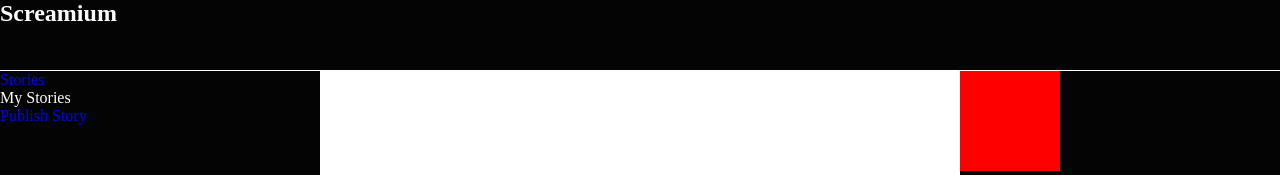
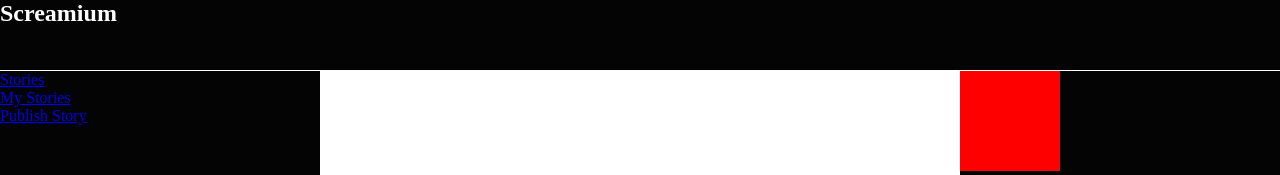
Before and after one commit to angMaidt/Screamium, a React (Create React App) app in the folder frontend/: page /my-stories in a window 1280 px wide. Shown: the top 175 px of the page. Built offline with nearby package versions, Linux system fonts and the light colour scheme; no server answers.

Commit message:
MyStoriesView up and moving

```diff
--- a/frontend/src/components/Navigation/LeftNav/index.js
+++ b/frontend/src/components/Navigation/LeftNav/index.js
@@ -15,6 +15,8 @@ function LeftNav() {
             }}>
             <div
                 style={{
+                    display: 'flex',
+                    flexDirection: 'column',
                     position: 'fixed',
                     left: '0',
                     backgroundColor: 'rgb(5, 4, 5)',
@@ -22,9 +24,9 @@ function LeftNav() {
                     width: '25vw',
                 }}
                 className='left-nav-container'>
-                    <NavLink to='/' style={{textDecoration: 'none'}}>Stories</NavLink>
-                    <div style={{ color: 'white'}}>My Stories</div>
-                    <NavLink to='/stories/new' style={{textDecoration: 'none'}}>Publish Story</NavLink>
+                    <NavLink to='/'>Stories</NavLink>
+                    <NavLink to='/my-stories'>My Stories</NavLink>
+                    <NavLink to='/stories/new'>Publish Story</NavLink>
             </div>
         </div>
     )
--- a/frontend/src/components/Story/MyStoriesView/index.js
+++ b/frontend/src/components/Story/MyStoriesView/index.js
@@ -1,6 +1,29 @@
+import { useEffect} from 'react';
+import { useDispatch, useSelector } from 'react-redux';
+
+import { getAllStories } from '../../../store/story';
+import StoryCard from '../StoryCard';
+
 function MyStoriesView() {
+    const dispatch = useDispatch();
+    const stories = useSelector(state => state.story)
+    const user = useSelector(state => state.session.user);
+
+    const myStories = Object.values(stories).filter(story => story.authorId === user.id)
+
+    useEffect(() => {
+        const fetchData = async() => {
+            await dispatch(getAllStories())
+        }
+        fetchData().catch(console.error)
+    }, [dispatch])
+
     return (
-        <div></div>
+        (stories &&
+            myStories.map(story => (
+                <StoryCard key={story.id} story={story} />
+            ))
+        )
     )
 }
 
--- a/frontend/src/components/View/index.js
+++ b/frontend/src/components/View/index.js
@@ -9,6 +9,7 @@ import StoryForm from "../Story/StoryForm";
 import EditStoryForm from "../Story/EditStoryForm";
 import GenreCard from "../GenreCard";
 import StoryCard from "../Story/StoryCard";
+import MyStoriesView from "../Story/MyStoriesView";
 
 function View({ isLoaded }) {
     return (
@@ -34,7 +35,10 @@ function View({ isLoaded }) {
             <Story />
           </Route>
           <Route path='/stories/:storyId/edit'>
-            <EditStoryForm/>
+            <EditStoryForm />
+          </Route>
+          <Route path='/my-stories'>
+            <MyStoriesView />
           </Route>
           <Route path='/genres/:genreId'>
             {/* <GenreCard /> */}
```
